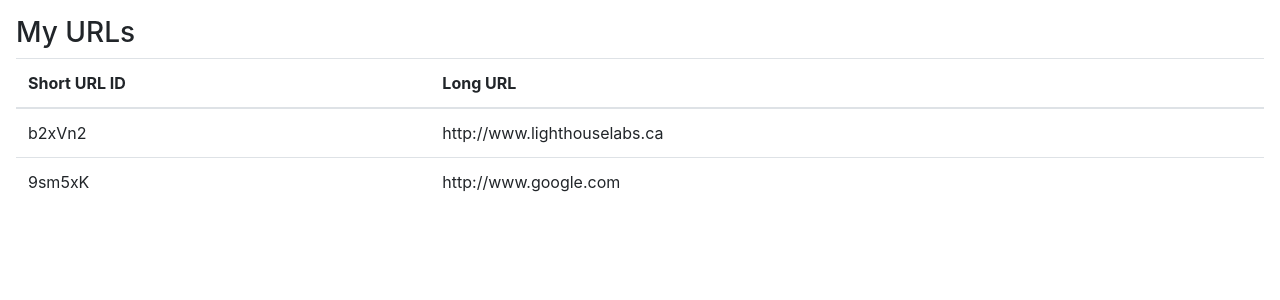
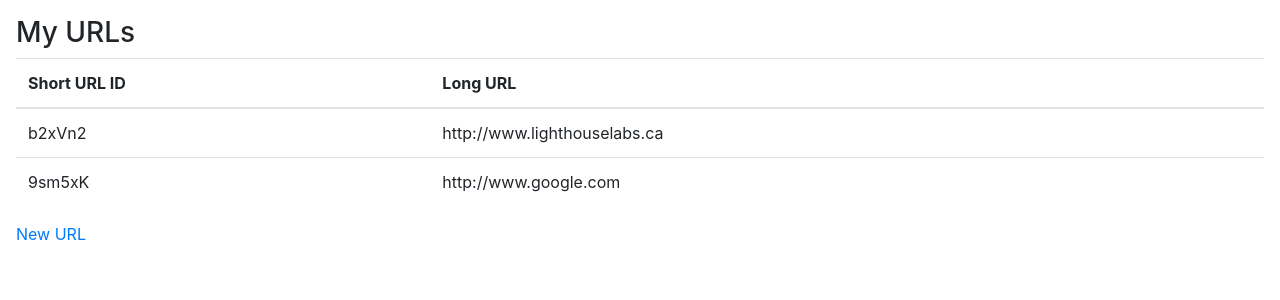
Before and after one commit to knnku/tinyapp, a Node server app: page /urls in a window 1280 px wide. Shown: the top 300 px of the page. Run offline with Node 20, Linux system fonts and the light colour scheme; some libraries are stand-ins or nearby versions.

Commit message:
Add empty link for adding new urls to table.

```diff
--- a/views/urls_index.ejs
+++ b/views/urls_index.ejs
@@ -35,6 +35,7 @@
           <% } %>
         </tbody>
       </table>
+      <a href="">New URL</a>
     </main>
     <!-- Bootstrap JS -->
     <script
```
